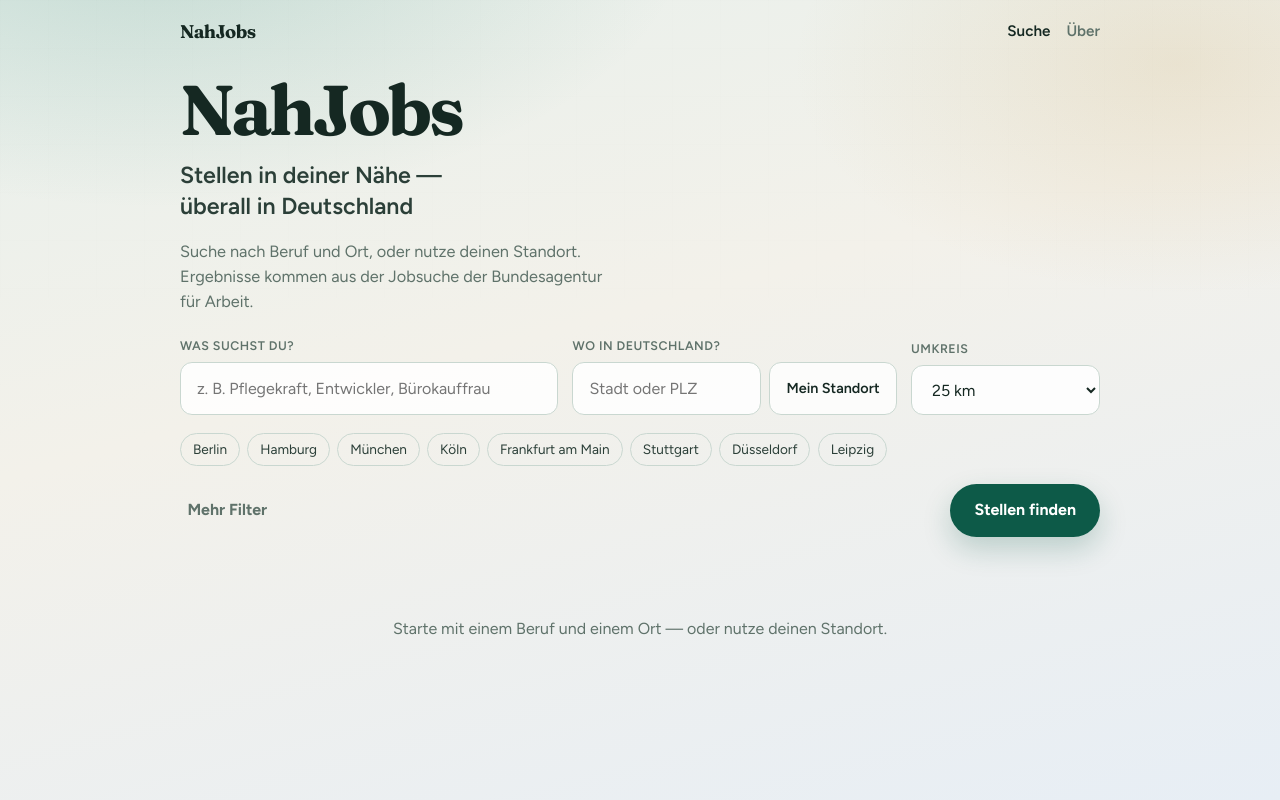
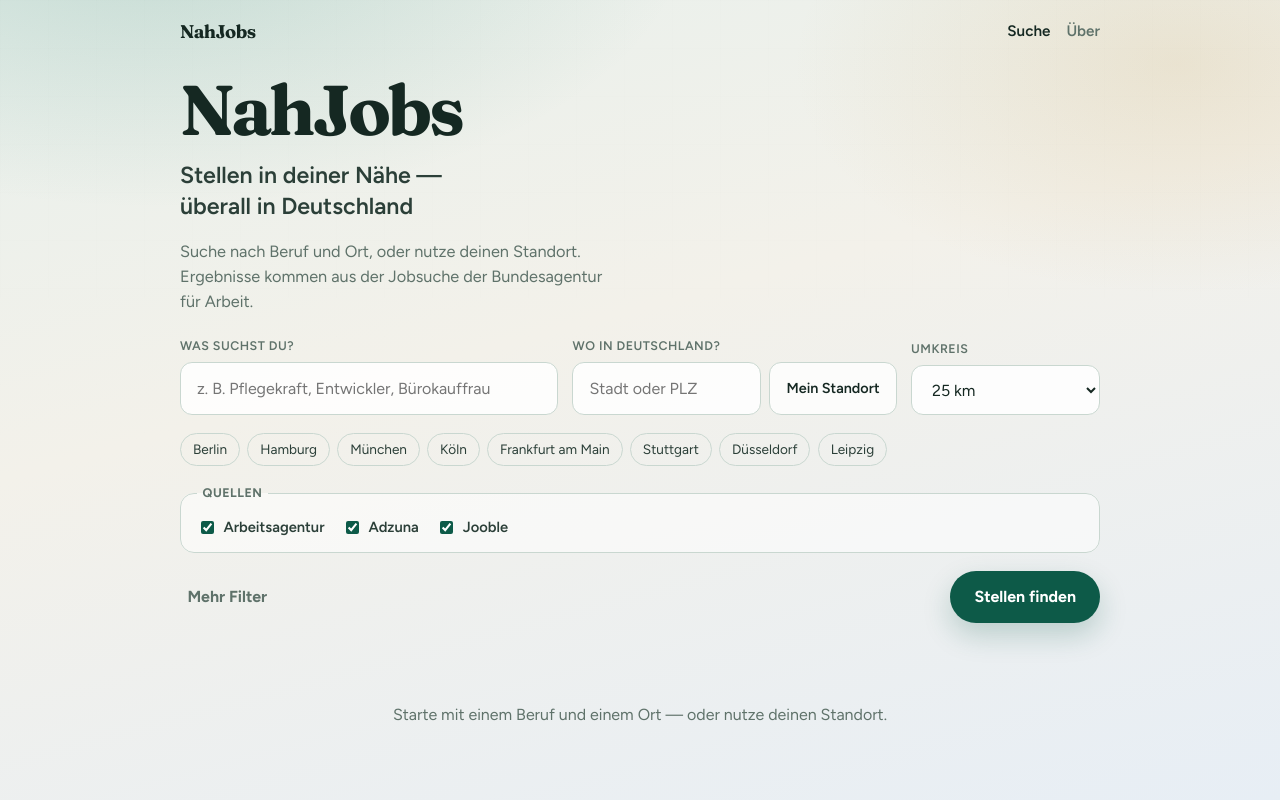
Before and after one commit to TirkarParth/neue-jobs, a Vue app: page / in a window 1280 px wide. Shown: the top 800 px of the page. Built offline with nearby package versions, Linux system fonts and the light colour scheme.

Commit message:
feat: add source checkboxes to search form
Co-authored-by: Cursor <cursoragent@cursor.com>

```diff
--- a/src/components/SearchForm.vue
+++ b/src/components/SearchForm.vue
@@ -6,9 +6,9 @@ import {
   RADIUS_OPTIONS,
   WORK_TIME_OPTIONS,
 } from '../constants/germany'
-import type { SearchFormState } from '../types/job'
+import { SOURCE_OPTIONS, type JobSource, type SearchFormState } from '../types/job'
 
-const props = defineProps<{
+defineProps<{
   locating?: boolean
   locationError?: string | null
 }>()
@@ -24,12 +24,16 @@ const form = reactive<SearchFormState>({
   umkreis: 25,
   arbeitszeit: '',
   angebotsart: '',
+  sources: SOURCE_OPTIONS.map((option) => option.id),
 })
 
 const showFilters = ref(false)
 
 function submit() {
-  emit('search', { ...form })
+  emit('search', {
+    ...form,
+    sources: [...form.sources],
+  })
 }
 
 function pickCity(city: string) {
@@ -38,6 +42,15 @@ function pickCity(city: string) {
 
 function onLocate() {
   emit('locate')
+}
+
+function toggleSource(source: JobSource, checked: boolean) {
+  if (checked) {
+    if (!form.sources.includes(source)) form.sources.push(source)
+    return
+  }
+  if (form.sources.length === 1) return
+  form.sources = form.sources.filter((item) => item !== source)
 }
 
 defineExpose({
@@ -107,6 +120,18 @@ defineExpose({
       </button>
     </div>
 
+    <fieldset class="sources">
+      <legend>Quellen</legend>
+      <label v-for="option in SOURCE_OPTIONS" :key="option.id" class="source-option">
+        <input
+          type="checkbox"
+          :checked="form.sources.includes(option.id)"
+          @change="toggleSource(option.id, ($event.target as HTMLInputElement).checked)"
+        />
+        <span>{{ option.label }}</span>
+      </label>
+    </fieldset>
+
     <div class="search-actions">
       <button type="button" class="btn-ghost" @click="showFilters = !showFilters">
         {{ showFilters ? 'Filter ausblenden' : 'Mehr Filter' }}
@@ -116,7 +141,7 @@ defineExpose({
 
     <div v-if="showFilters" class="filters">
       <label class="field">
-        <span class="field-label">Angebotsart</span>
+        <span class="field-label">Angebotsart (Arbeitsagentur)</span>
         <select v-model="form.angebotsart" name="angebotsart">
           <option v-for="option in JOB_TYPE_OPTIONS" :key="String(option.value)" :value="option.value">
             {{ option.label }}
@@ -124,7 +149,7 @@ defineExpose({
         </select>
       </label>
       <label class="field">
-        <span class="field-label">Arbeitszeit</span>
+        <span class="field-label">Arbeitszeit (Arbeitsagentur)</span>
         <select v-model="form.arbeitszeit" name="arbeitszeit">
           <option v-for="option in WORK_TIME_OPTIONS" :key="option.value" :value="option.value">
             {{ option.label }}
@@ -254,6 +279,41 @@ defineExpose({
   background: var(--accent-soft);
 }
 
+.sources {
+  margin: 0;
+  padding: 0.85rem 1rem;
+  border: 1px solid var(--border);
+  border-radius: 14px;
+  background: rgba(255, 255, 255, 0.55);
+  display: flex;
+  flex-wrap: wrap;
+  gap: 0.75rem 1.1rem;
+  align-items: center;
+}
+
+.sources legend {
+  padding: 0 0.35rem;
+  font-size: 0.78rem;
+  font-weight: 700;
+  letter-spacing: 0.04em;
+  text-transform: uppercase;
+  color: var(--muted);
+}
+
+.source-option {
+  display: inline-flex;
+  gap: 0.4rem;
+  align-items: center;
+  font-size: 0.92rem;
+  font-weight: 600;
+  color: var(--ink-soft);
+  cursor: pointer;
+}
+
+.source-option input {
+  accent-color: var(--accent);
+}
+
 .search-actions {
   display: flex;
   flex-wrap: wrap;
```
